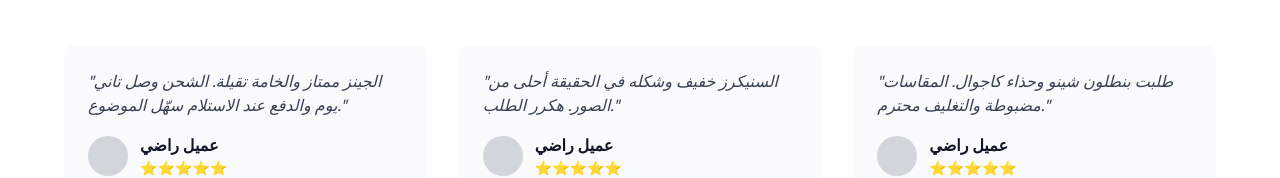
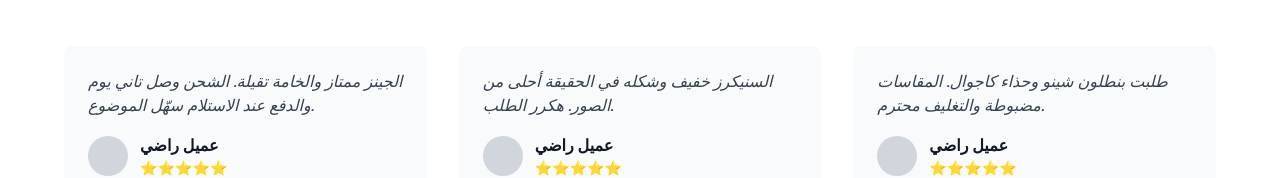
Before and after one commit to khaledmazen357753-ux/nova-store-tmp, a Next.js app: page / in a window 1280 px wide. Shown: the part 2238-2416 px from the top of the page. Built offline with nearby package versions, Linux system fonts and the light colour scheme.

Commit message:
Fix unescaped quotes in testimonials section

```diff
--- a/app/page.tsx
+++ b/app/page.tsx
@@ -157,7 +157,7 @@ export default function Home() {
               { review: "طلبت بنطلون شينو وحذاء كاجوال. المقاسات مضبوطة والتغليف محترم." }
             ].map((item, index) => (
               <div key={index} className="bg-gray-50 p-6 rounded-lg">
-                <p className="text-gray-700 mb-4 italic">"{item.review}"</p>
+                <p className="text-gray-700 mb-4 italic">{item.review}</p>
                 <div className="flex items-center">
                   <div className="w-10 h-10 bg-gray-300 rounded-full"></div>
                   <div className="ml-3">
```
